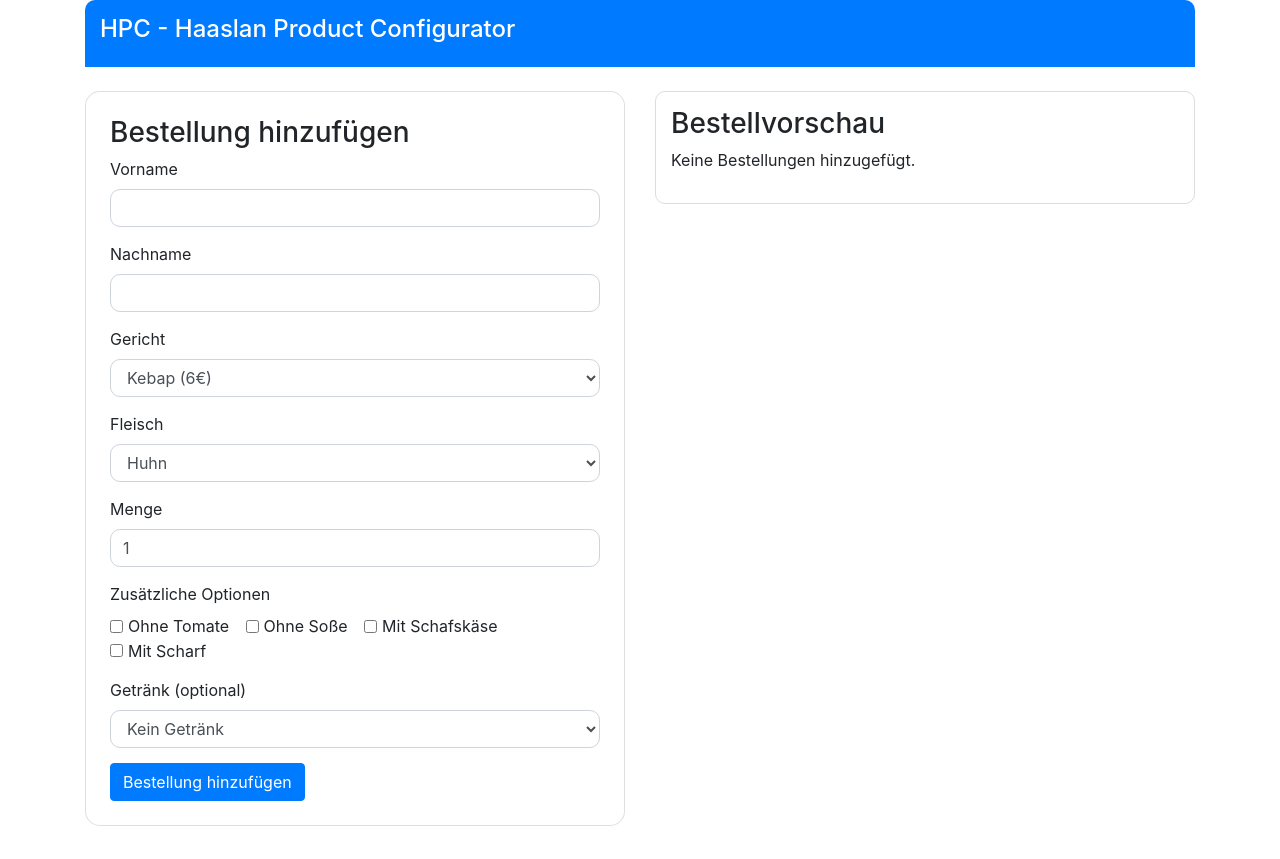
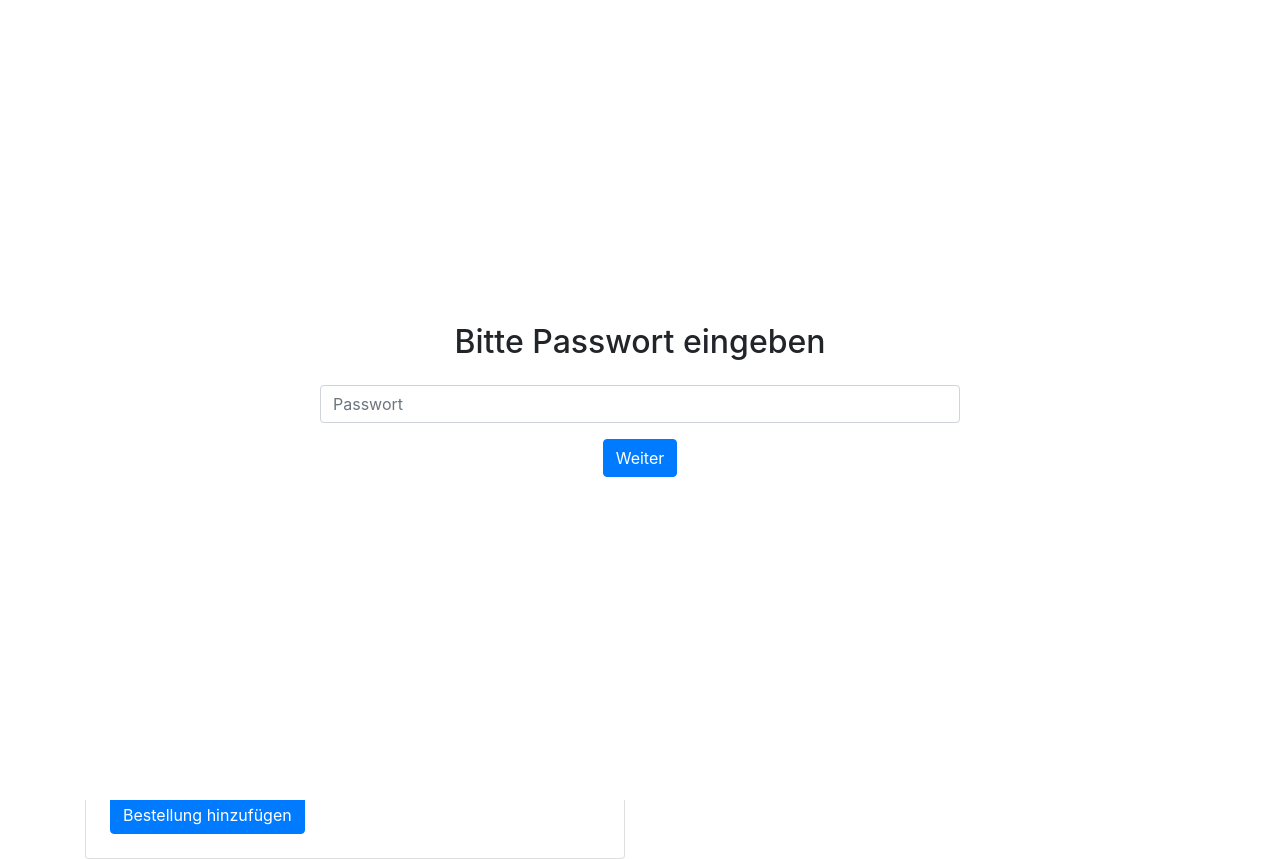
Before and after one commit to ALNovo21/haaslan, a website: page index.html in a window 1280 px wide. Before the commit the page ends 826 px from the top, so only its background shows below. Drawn offline with nearby package versions, Linux system fonts and the light colour scheme; no server answers.

Commit message:
Update index.html

```diff
--- a/index.html
+++ b/index.html
@@ -48,21 +48,26 @@
       margin-left: 250px;
     }
 
+    /* Hamburger menu button */
     #sidebar-toggle {
-      display: none;
+      background: none;
+      border: none;
+      color: white;
+      font-size: 28px;
+      cursor: pointer;
+      padding: 0;
+      margin-left: auto;
+    }
+
+    @media (min-width: 769px) {
+      #sidebar-toggle {
+        display: block;
+      }
     }
 
     @media (max-width: 768px) {
       #sidebar-toggle {
         display: block;
-      }
-
-      .sidebar {
-        left: -250px;
-      }
-
-      body.sidebar-active {
-        margin-left: 0;
       }
     }
 
@@ -70,37 +75,29 @@
       display: flex;
       justify-content: space-between;
       align-items: center;
-      padding: 15px;
-      background-color: #007bff;
+      padding: 15px 20px;
+      background: linear-gradient(135deg, #007bff, #0056b3);
       color: white;
-      border-radius: 10px 10px 0 0;
+      border-radius: 15px;
+      margin-top: 20px;
     }
 
     .header h1 {
-      font-size: 24px;
+      font-size: 26px;
+      margin: 0;
+      font-weight: bold;
     }
 
-    .header .btn {
-      background-color: #6c757d;
-      color: white;
+    .order-item {
+      border-bottom: 1px solid #ccc;
+      padding-bottom: 10px;
     }
 
-    .card {
-      border-radius: 15px;
-    }
-
-    .form-group {
-      margin-bottom: 15px;
-    }
-
-    .form-control {
-      border-radius: 10px;
-    }
-
-    .order-preview {
-      border-radius: 10px;
-      border: 1px solid #ddd;
-      padding: 15px;
+    .order-total {
+      font-weight: bold;
+      font-size: 18px;
+      padding-top: 10px;
+      border-top: 2px solid #007bff;
     }
   </style>
 </head>
@@ -113,11 +110,18 @@
     <a href="admin.html">Admin Ansicht</a>
   </div>
 
+  <!-- Password screen -->
+  <div id="password-screen" style="position: fixed; top: 0; left: 0; width: 100%; height: 100%; background: white; z-index: 2000; display: flex; justify-content: center; align-items: center; flex-direction: column;">
+    <h2>Bitte Passwort eingeben</h2>
+    <input type="password" id="password-input" class="form-control w-50 my-3" placeholder="Passwort" />
+    <button class="btn btn-primary" onclick="checkPassword()">Weiter</button>
+  </div>
+
   <!-- Main content -->
   <div class="container">
     <div class="header">
       <h1>HPC - Haaslan Product Configurator</h1>
-      <button id="sidebar-toggle" class="btn" onclick="toggleSidebar()">☰ Admin</button>
+      <button id="sidebar-toggle" onclick="toggleSidebar()">☰</button>
     </div>
 
     <div class="row mt-4">
@@ -151,6 +155,7 @@
                 <option value="Kalb">Kalb</option>
               </select>
             </div>
+
             <div class="form-group">
               <label for="quantity">Menge</label>
               <input type="number" class="form-control" id="quantity" value="1" min="1" required>
@@ -184,8 +189,6 @@
               </select>
             </div>
 
-
-
             <button type="submit" class="btn btn-primary">Bestellung hinzufügen</button>
           </form>
         </div>
@@ -199,7 +202,6 @@
             <p>Keine Bestellungen hinzugefügt.</p>
           </div>
           <button id="submit-orders" class="btn btn-success mt-3" style="display:none;">Bestellung abschicken</button>
-
         </div>
       </div>
     </div>
@@ -211,7 +213,6 @@
     let orders = [];
 
     $('#order-form').on('submit', function (event) {
-      console.log('clicked');
       event.preventDefault();
 
       const order = {
@@ -251,6 +252,8 @@
         previewContainer.append('<p>Keine Bestellungen hinzugefügt.</p>');
         $('#submit-orders').hide();
       } else {
+        let grandTotal = 0;
+
         orders.forEach((order, index) => {
           let extrasText = [];
           if (order.extra_no_tomato) extrasText.push("Ohne Tomate");
@@ -260,16 +263,27 @@
           if (order.drinkChoice === "Ayran") extrasText.push("Ayran (+2€)");
 
           const total = (order.price * order.quantity).toFixed(2);
+          grandTotal += parseFloat(total);
 
           previewContainer.append(`
-            <div class="order-item mb-3">
-              <p><strong>${order.foodChoice} (${order.meatChoice}) - ${order.quantity}x</strong><br>
-              Extras: ${extrasText.join(', ') || "Keine"}<br>
-              Einzelpreis: €${order.price} - Gesamt: €${total}</p>
+            <div class="order-item mb-2">
+              <p>
+                <strong>${order.foodChoice} (${order.meatChoice})</strong> – ${order.quantity}x<br>
+                Extras: ${extrasText.join(', ') || "Keine"}<br>
+                Einzelpreis: €${order.price} <br>
+                Gesamt: <strong>€${total}</strong>
+              </p>
               <button class="btn btn-danger btn-sm delete-order" data-index="${index}">Löschen</button>
             </div>
           `);
         });
+
+        previewContainer.append(`
+          <div class="order-total mt-3">
+            Gesamtkosten: <span class="text-success">€${grandTotal.toFixed(2)}</span>
+          </div>
+        `);
+
         $('#submit-orders').show();
       }
     }
@@ -295,11 +309,18 @@
   }
 });
 
-
-
     function toggleSidebar() {
       document.getElementById('sidebar').classList.toggle('active');
       document.body.classList.toggle('sidebar-active');
+    }
+
+    function checkPassword() {
+      const password = document.getElementById('password-input').value;
+      if (password === "Freitag") {
+        document.getElementById('password-screen').style.display = 'none';
+      } else {
+        alert("Falsches Passwort.");
+      }
     }
   </script>
 </body>
```
